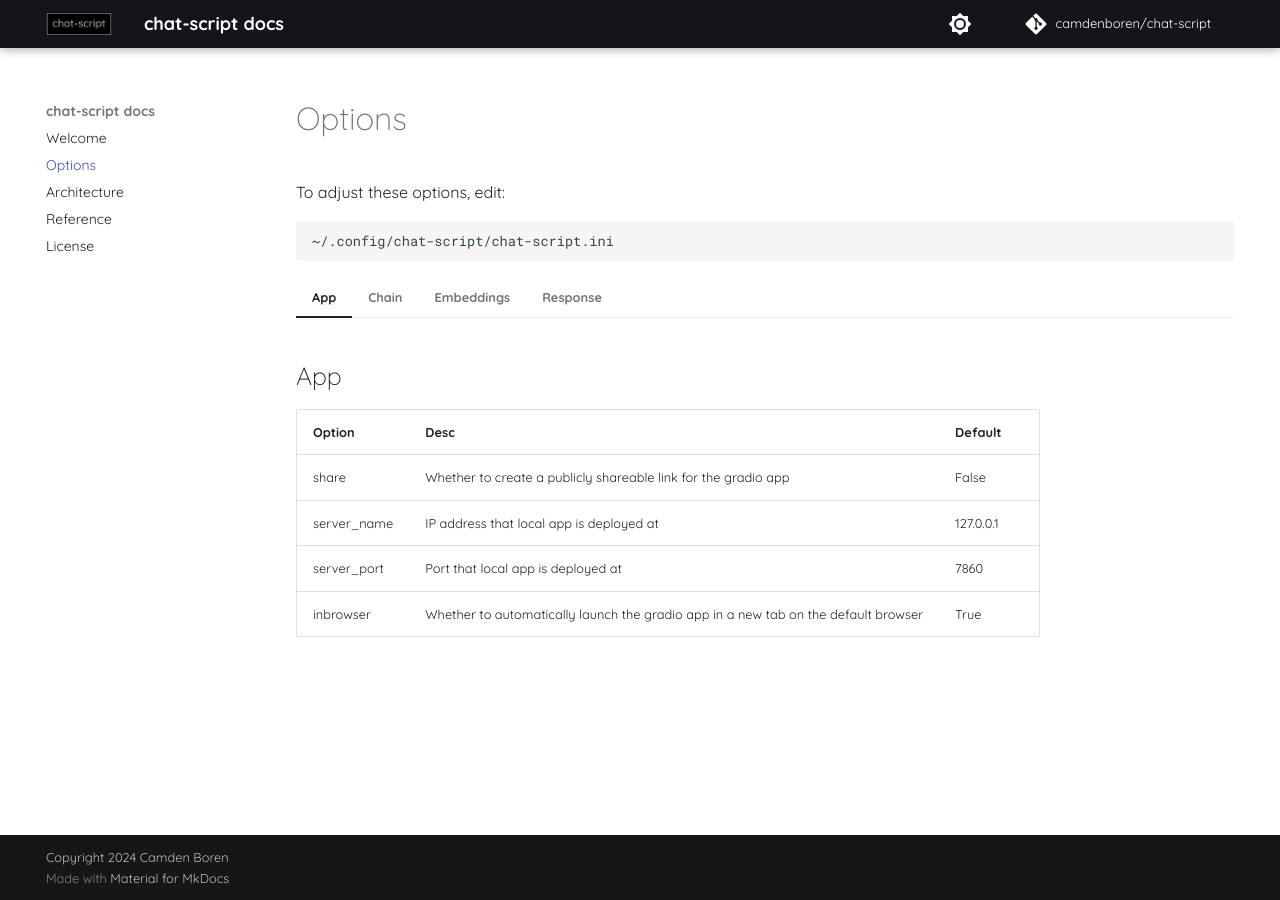
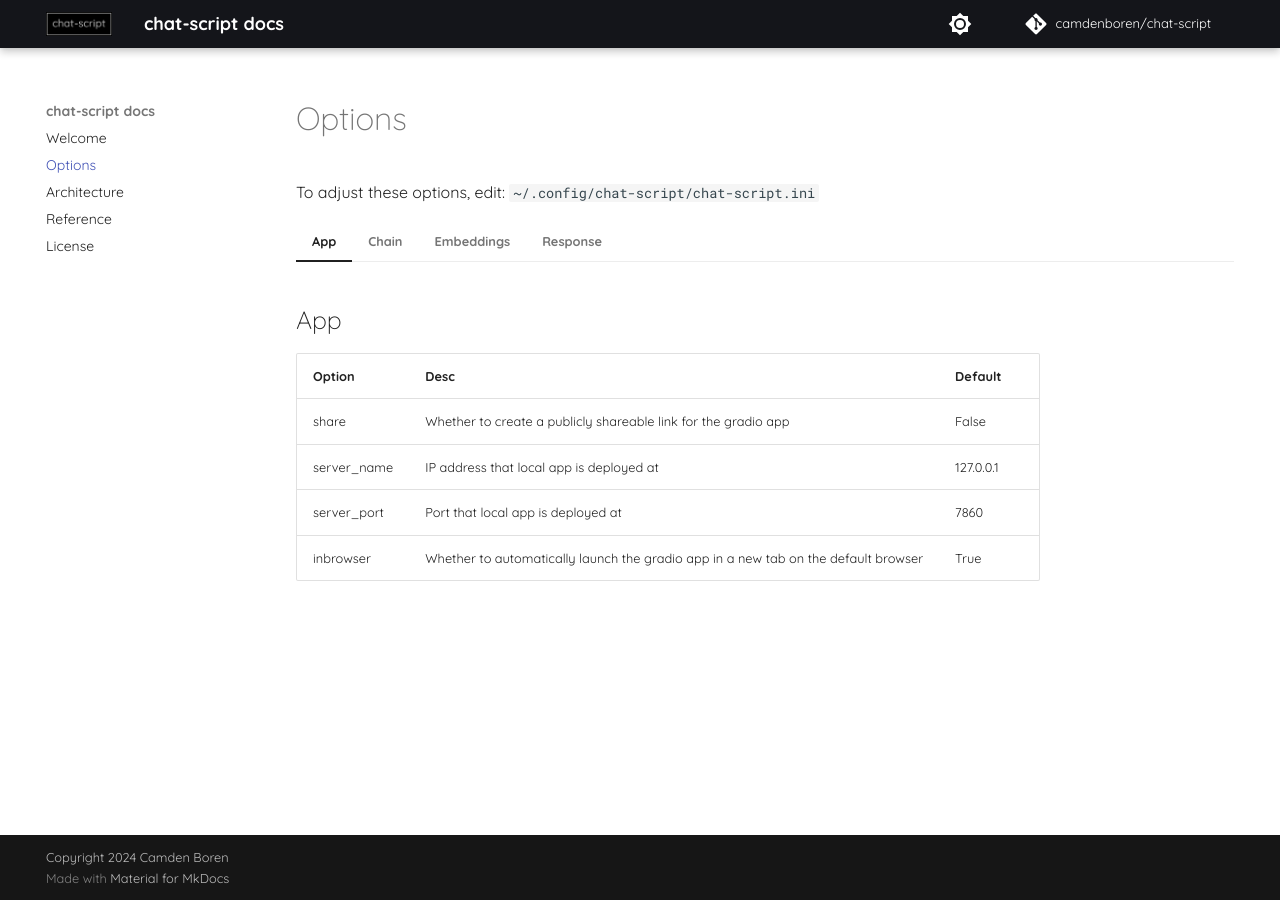
Before and after one commit to camdenboren/chat-script, an MkDocs documentation site: the page built from docs/options.md, in a window 1280 px wide. Built offline with MkDocs 1.6.1 and Material for MkDocs 9.7.7, drawn with Linux system fonts in a browser that asks for light colours; comment, search, counter and statistics services are not loaded.

Commit message:
rp codeblock w/ inline

```diff
--- a/docs/options.md
+++ b/docs/options.md
@@ -5,9 +5,7 @@
 
 # Options
 
-To adjust these options, edit:
-
-    ~/.config/chat-script/chat-script.ini
+To adjust these options, edit: `~/.config/chat-script/chat-script.ini`
 
 === "App"
 
```
